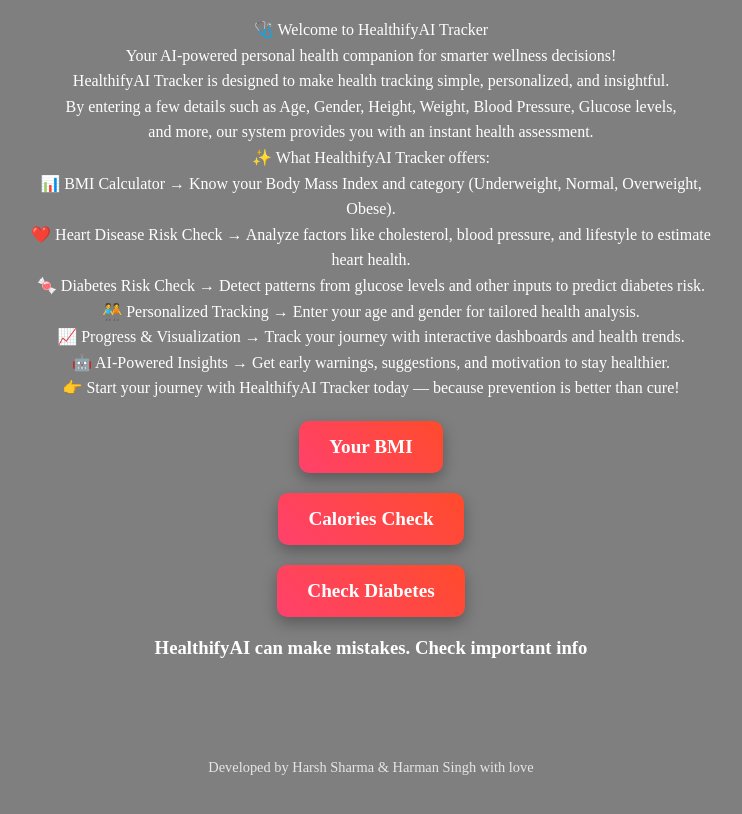
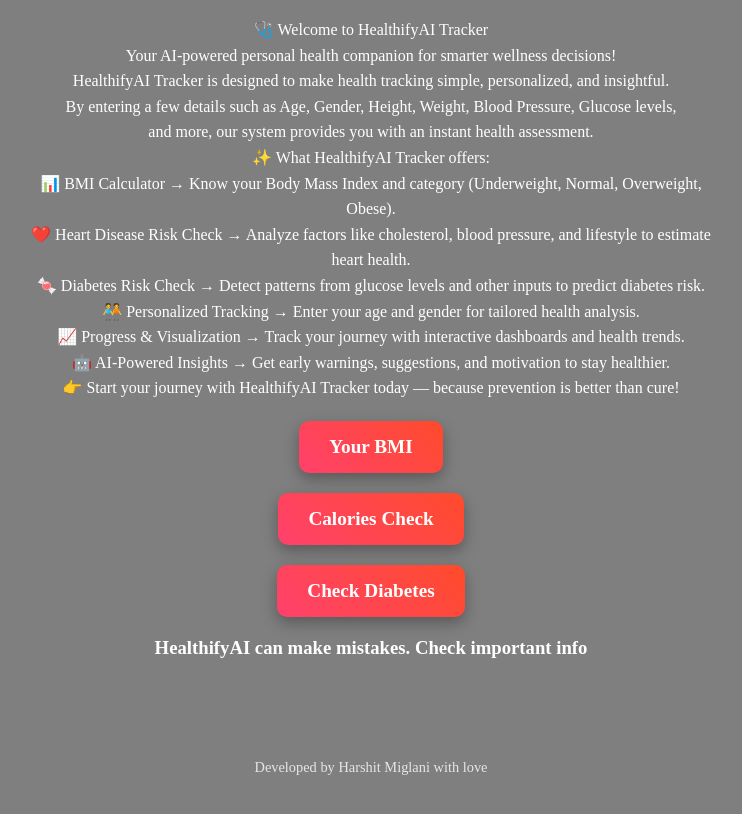
Before and after one commit to Miglaniharshit/HealthifyAI_Tracker, a plain HTML site: page index.html in a window 1280 px wide. Shown: the part 90-904 px from the top of the page, without its empty margins (269-1011 px from the left). Drawn offline with Linux system fonts and the light colour scheme.

Commit message:
Update index.html

```diff
--- a/index.html
+++ b/index.html
@@ -28,7 +28,7 @@
             <a href="https://diabeticproject-ai.streamlit.app/" class="btn" target="_blank" rel="noopener noreferrer">Check Diabetes</a>
         </div>
         <h3>HealthifyAI can make mistakes. Check important info</h3>
-        <div class="footer">Developed by Harsh Sharma & Harman Singh with love</div>
+        <div class="footer">Developed by Harshit Miglani with love</div>
     </div>
     <script src="script.js"></script>
 </body>
```
